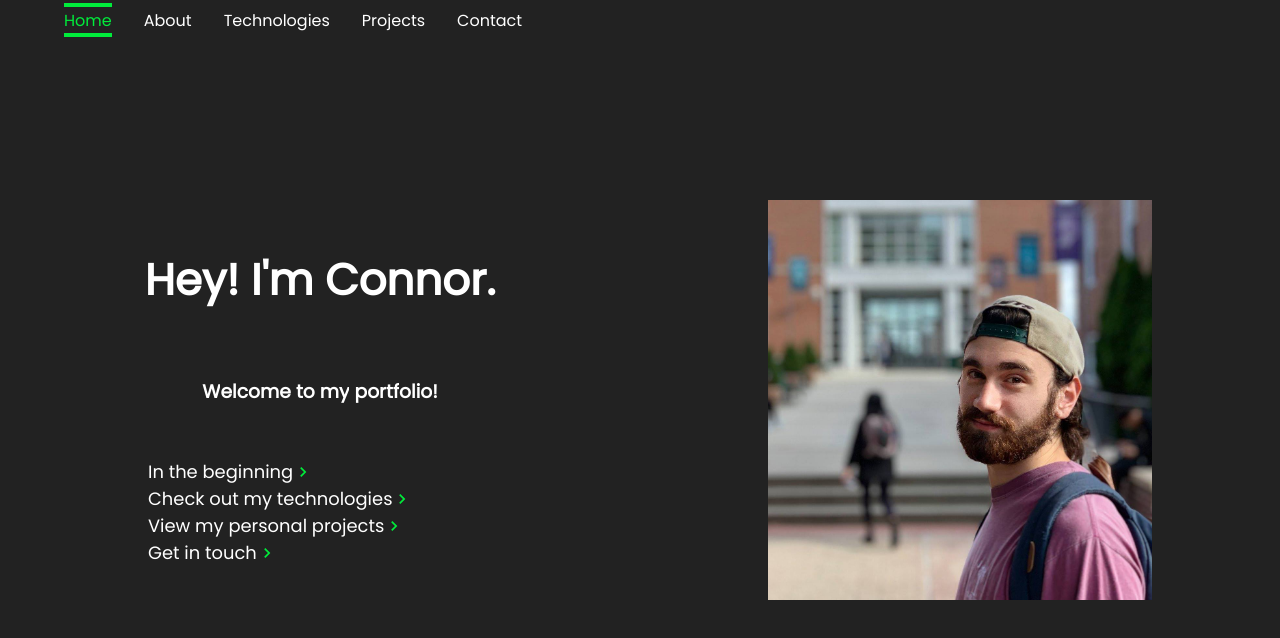
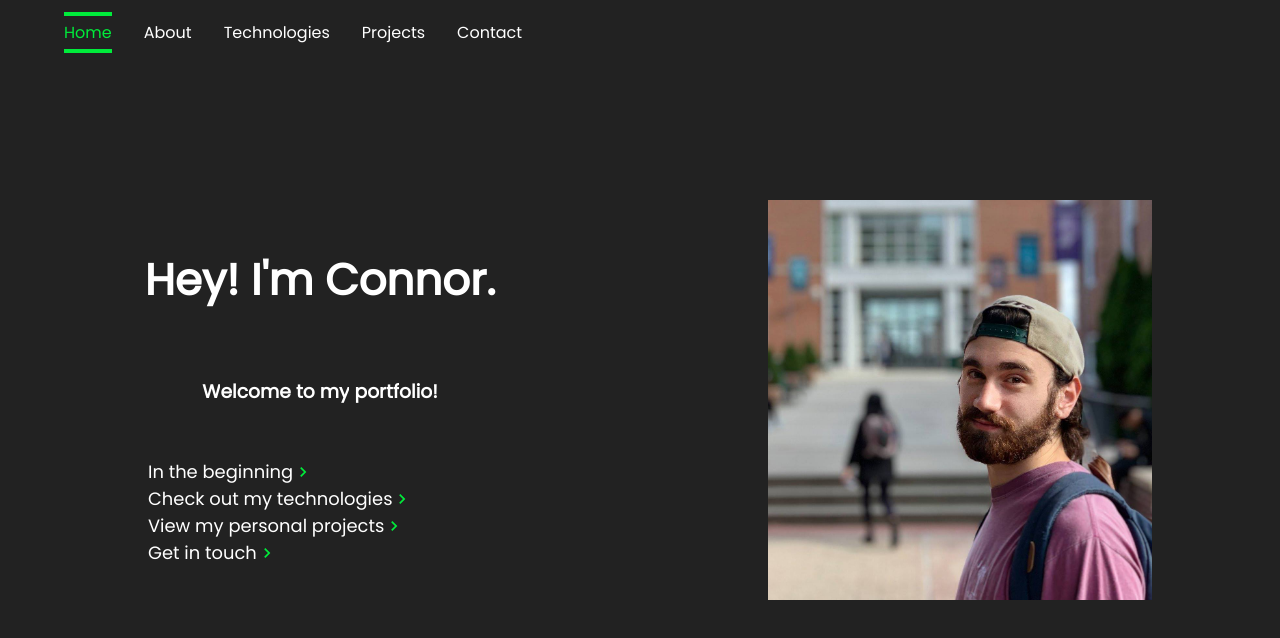
Before and after one commit to connorlagana/react-portfolio, a React (Create React App) app: page / in a window 1280 px wide. In both pictures the pointer is over the link "Home". Shown: the top 638 px of the page. Built offline with nearby package versions, Linux system fonts and the light colour scheme.

Commit message:
fixed nav items

```diff
--- a/src/App.css
+++ b/src/App.css
@@ -75,7 +75,7 @@
   margin: 1vh;
   margin-top: 0;
   width: 100vw;
-  height: 5vh;
+  height: 8vh;
 }
 
 ul {
@@ -96,7 +96,7 @@ ul {
 .navItem:hover {
   border-top: 4px solid rgb(0, 236, 59);
   border-bottom: 4px solid rgb(0, 236, 59);
-  padding: 0.6px 0;
+  padding: 0.5vh 0;
   color: rgb(0, 236, 59);
 }
 
```
